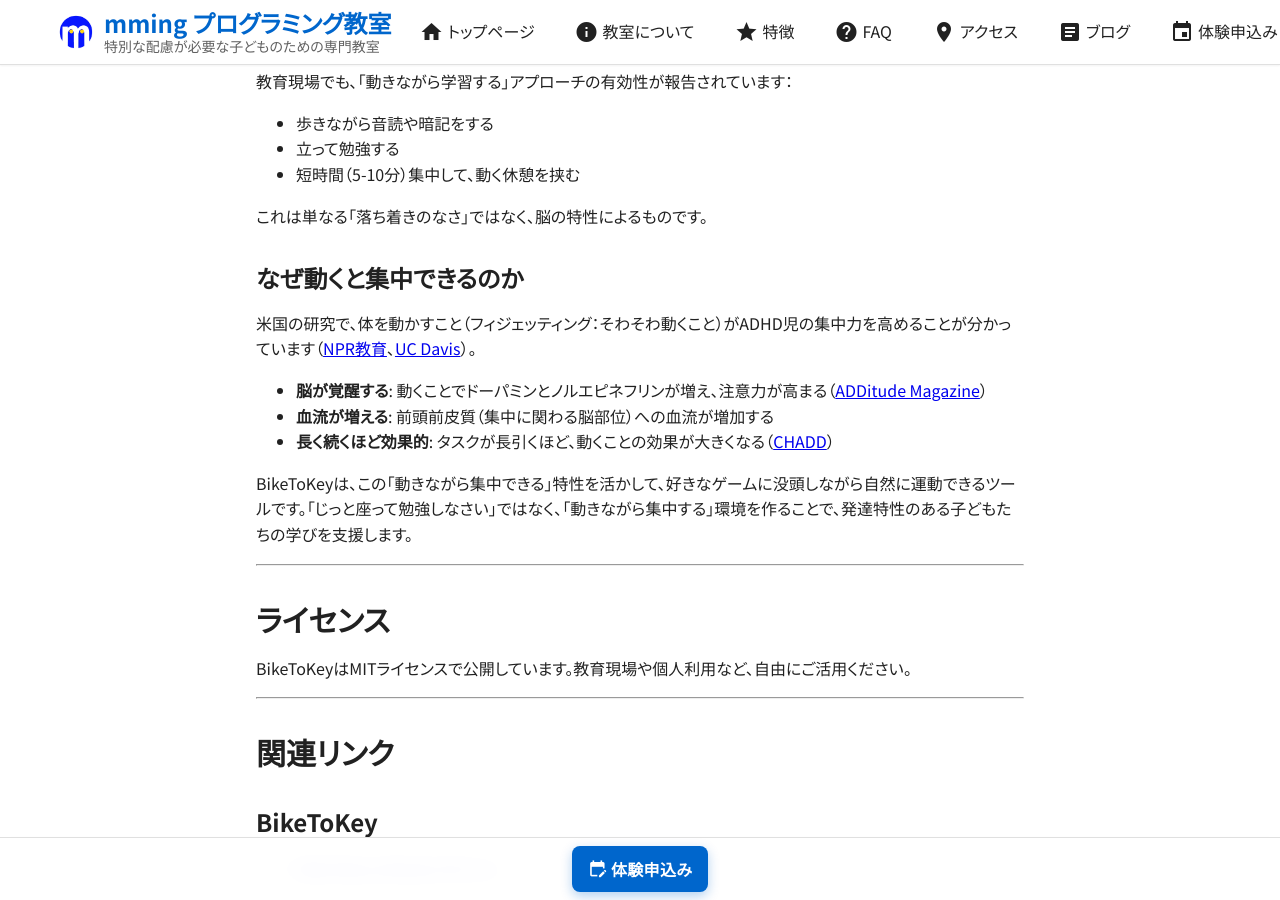
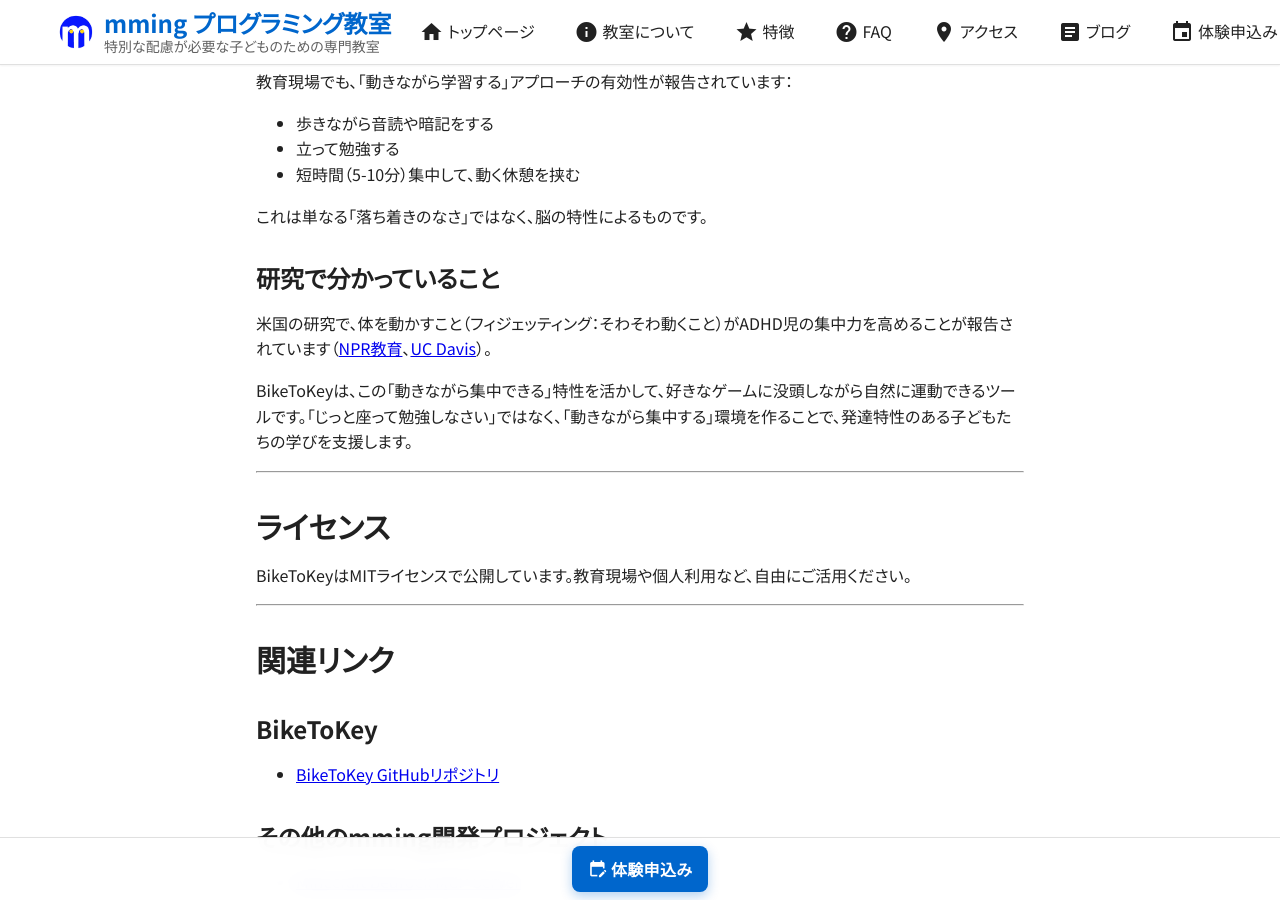
Before and after one commit to Mming-Lab/Mming-Lab.github.io, a Jekyll site: the page built from _posts/2026-01-03-bike-to-key.md, in a window 1280 px wide and 900 px high, scrolled down 2523 px. Built offline with Jekyll 4.4.1, drawn with Linux system fonts in a browser that asks for light colours.

Commit message:
ブログ記事をシンプルに修正
詳細な科学的説明を削除し、よりシンプルで親しみやすい内容に変更。見出しを「研究で分かっていること」に変更し、事実のみを簡潔に記述。

🤖 Generated with [Claude Code](https://claude.com/claude-code)

Co-Authored-By: Claude Sonnet 4.5 <noreply@anthropic.com>

```diff
--- a/_posts/2026-01-03-bike-to-key.md
+++ b/_posts/2026-01-03-bike-to-key.md
@@ -102,13 +102,9 @@ ADHD特性のある子どもの中には、座ってじっとしているより
 
 これは単なる「落ち着きのなさ」ではなく、脳の特性によるものです。
 
-### なぜ動くと集中できるのか
+### 研究で分かっていること
 
-米国の研究で、体を動かすこと（フィジェッティング：そわそわ動くこと）がADHD児の集中力を高めることが分かっています（[NPR教育](https://www.npr.org/sections/ed/2015/05/14/404959284/fidgeting-may-help-concentration-for-students-with-adhd){:target="_blank"}、[UC Davis](https://health.ucdavis.edu/news/headlines/does-fidgeting-help-people-with-adhd-focus-/2024/10){:target="_blank"}）。
-
-- **脳が覚醒する**: 動くことでドーパミンとノルエピネフリンが増え、注意力が高まる（[ADDitude Magazine](https://www.additudemag.com/focus-factors/){:target="_blank"}）
-- **血流が増える**: 前頭前皮質（集中に関わる脳部位）への血流が増加する
-- **長く続くほど効果的**: タスクが長引くほど、動くことの効果が大きくなる（[CHADD](https://chadd.org/attention-article/how-does-fidgeting-enhance-focus-for-individuals-with-adhd/){:target="_blank"}）
+米国の研究で、体を動かすこと（フィジェッティング：そわそわ動くこと）がADHD児の集中力を高めることが報告されています（[NPR教育](https://www.npr.org/sections/ed/2015/05/14/404959284/fidgeting-may-help-concentration-for-students-with-adhd){:target="_blank"}、[UC Davis](https://health.ucdavis.edu/news/headlines/does-fidgeting-help-people-with-adhd-focus-/2024/10){:target="_blank"}）。
 
 BikeToKeyは、この「動きながら集中できる」特性を活かして、好きなゲームに没頭しながら自然に運動できるツールです。「じっと座って勉強しなさい」ではなく、「動きながら集中する」環境を作ることで、発達特性のある子どもたちの学びを支援します。
 
```
